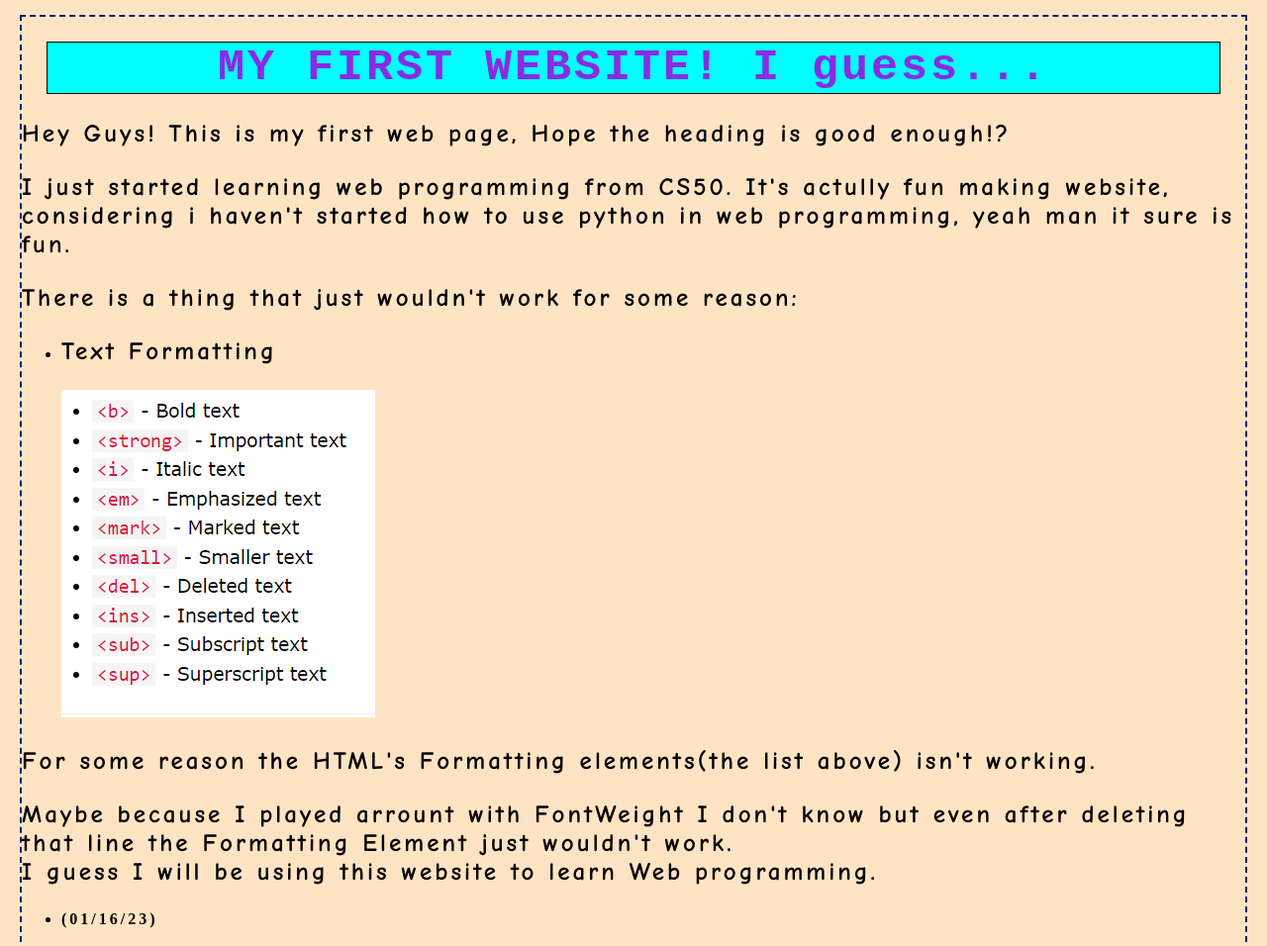
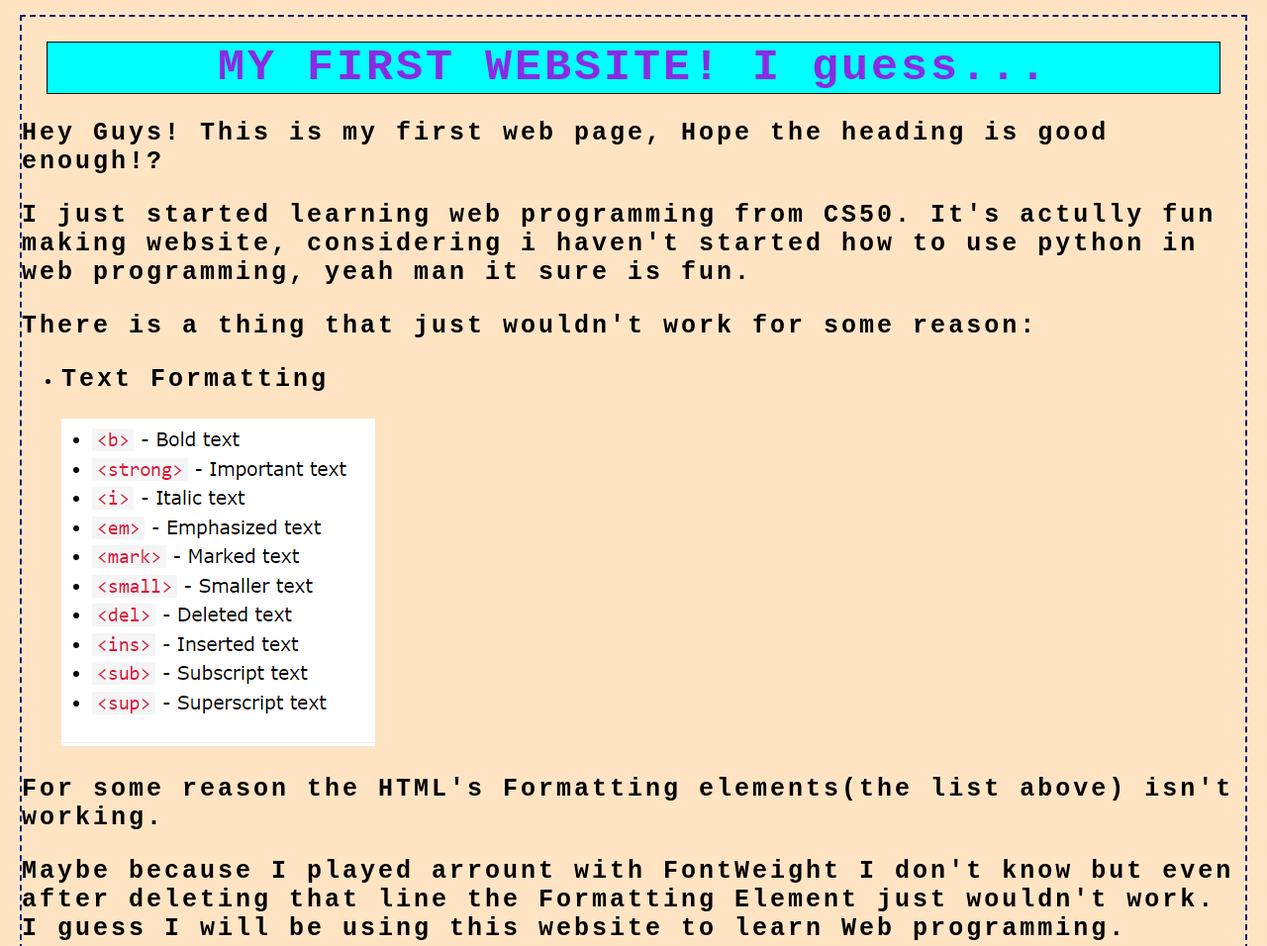
Before and after one commit to ashvoid/ashvoid.github.io, a plain HTML site: page index.html in a window 1280 px wide. Shown: the part 900-1856 px from the top of the page at 99% size. Drawn offline with Linux system fonts and the light colour scheme.

Commit message:
change font

```diff
--- a/styleindex.css
+++ b/styleindex.css
@@ -45,5 +45,5 @@ body {
 p {
     font-size: 25px;
     color: black;
-    font-family: 'Comic Sans MS', cursive;
+    font-family: 'Andalé Mono', monospace, 'Comic Sans MS', cursive;
 }
```
